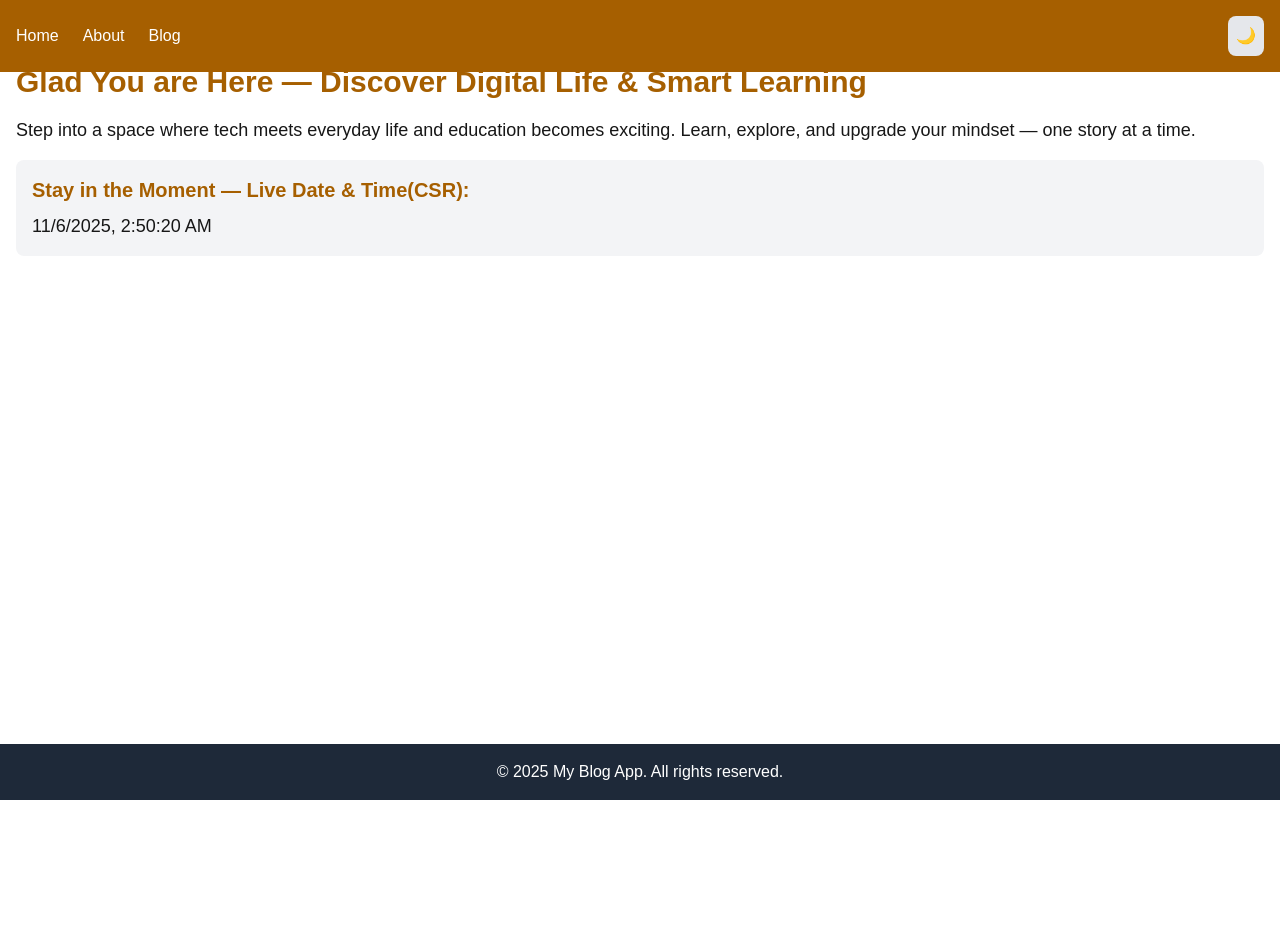
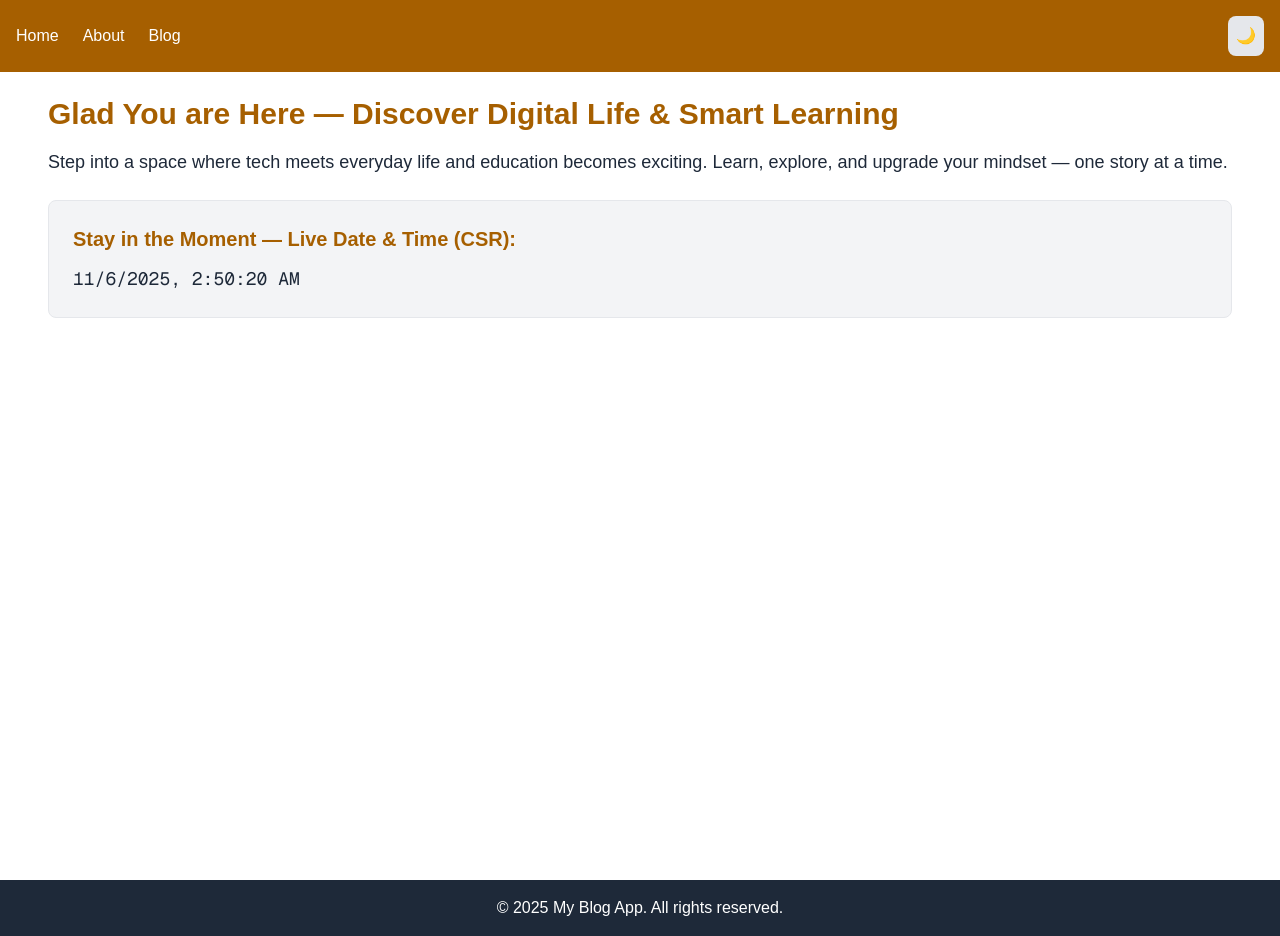
Before and after one commit to gihozo-elyse/my-next-app, a Next.js app in the folder my-blog-app/: page / in a window 1280 px wide. Before the commit the page ends 800 px from the top, so only its background shows below. Built offline with nearby package versions, Linux system fonts and the light colour scheme.

Commit message:
i add tailwind config

```diff
--- a/my-blog-app/app/page.tsx
+++ b/my-blog-app/app/page.tsx
@@ -2,24 +2,29 @@
 import { useState, useEffect } from 'react'
 
 export default function Home() {
-  const [currentTime, setCurrentTime] = useState(new Date())
+  const [currentTime, setCurrentTime] = useState<string>('Loading...')
 
   useEffect(() => {
-    const timer = setInterval(() => {
-      setCurrentTime(new Date())
-    }, 1000)
+    const updateTime = () => {
+      setCurrentTime(new Date().toLocaleString())
+    }
+
+    updateTime()
+    const timer = setInterval(updateTime, 1000)
 
     return () => clearInterval(timer)
   }, [])
 
   return (
-    <div>
-      <h1 className="text-3xl font-bold mb-4 text-yellow-700">Glad You are Here — Discover Digital Life & Smart Learning</h1>
-      <p className="text-lg mb-4">Step into a space where tech meets everyday life and education becomes exciting. Learn, explore, and upgrade your mindset — one story at a time.</p>
+    <div className="min-h-screen bg-white dark:bg-gray-900">
+      <div className="container mx-auto p-8">
+        <h1 className="text-3xl font-bold mb-4 text-yellow-700 dark:text-yellow-400">Glad You are Here — Discover Digital Life & Smart Learning</h1>
+        <p className="text-lg mb-6 text-gray-800 dark:text-gray-200">Step into a space where tech meets everyday life and education becomes exciting. Learn, explore, and upgrade your mindset — one story at a time.</p>
 
-      <div className="bg-gray-100 p-4 rounded-lg">
-        <h2 className="text-xl font-semibold mb-2  text-yellow-700">Stay in the Moment — Live Date & Time(CSR):</h2>
-        <p className="text-lg">{currentTime.toLocaleString()}</p>
+        <div className="bg-gray-100 dark:bg-gray-800 p-6 rounded-lg border border-gray-200 dark:border-gray-700">
+          <h2 className="text-xl font-semibold mb-3 text-yellow-700 dark:text-yellow-400">Stay in the Moment — Live Date & Time (CSR):</h2>
+          <p className="text-lg text-gray-800 dark:text-gray-200 font-mono">{currentTime}</p>
+        </div>
       </div>
     </div>
   )
--- /dev/null
+++ b/my-blog-app/tailwind.config.ts
@@ -0,0 +1,20 @@
+import type { Config } from 'tailwindcss'
+
+const config: Config = {
+  content: [
+    './pages/**/*.{js,ts,jsx,tsx,mdx}',
+    './components/**/*.{js,ts,jsx,tsx,mdx}',
+    './app/**/*.{js,ts,jsx,tsx,mdx}',
+  ],
+  darkMode: 'class',
+  theme: {
+    extend: {
+      colors: {
+
+      },
+    },
+  },
+  plugins: [],
+}
+
+export default config
```
